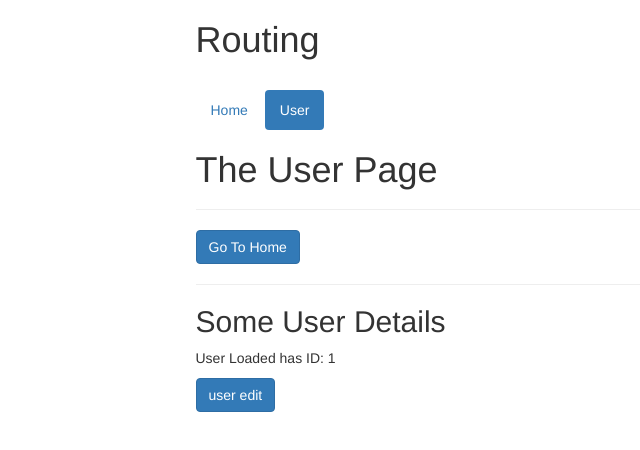
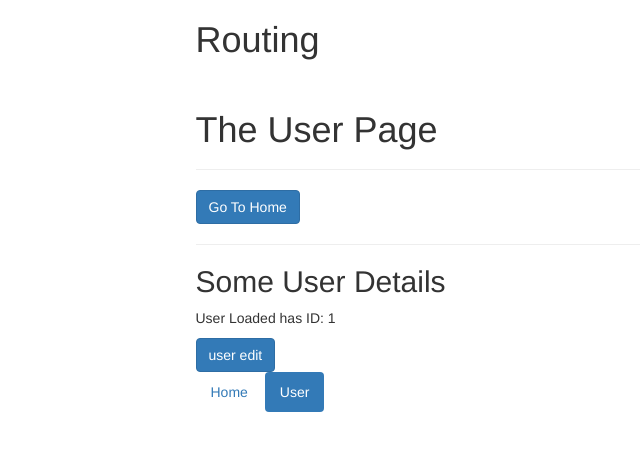
Before and after one commit to Ayazadeh/VueWithMaximilian, a Vue app in the folder Vuejs/20/: page /user/1 in a window 1280 px wide. Shown: the top 450 px of the page, without its empty margins (167-807 px from the left). Built offline with nearby package versions, Linux system fonts and the light colour scheme.

Commit message:
Vue2: Multiple Router Views (Named Router Views)

```diff
--- a/Vuejs/20/src/App.vue
+++ b/Vuejs/20/src/App.vue
@@ -4,8 +4,10 @@
       <div class="col-xs-12 col-sm-8 col-sm-offset-2 col-md-6 col-md-offset-3">
         <h1>Routing</h1>
         <br />
-        <app-header></app-header>
+        <!-- <app-header></app-header> -->
+        <router-view name="Header-top"></router-view>
         <router-view></router-view>
+        <router-view name="Header-bottom"></router-view>
       </div>
     </div>
   </div>
--- a/Vuejs/20/src/routes.js
+++ b/Vuejs/20/src/routes.js
@@ -3,14 +3,27 @@ import UserStart from "./components/user/UserStart.vue";
 import UserDetail from "./components/user/UserDetail.vue";
 import UserEdit from "./components/user/UserEdit.vue";
 import Home from "./components/Home.vue";
+import Header from "./components/Header.vue";
 
 export const routes = [
-  { path: "", component: Home, name: "home" },
+  {
+    path: "",
+    name: "home",
+    // component: Home,
+    components: {
+      default: Home,
+      "Header-top": Header,
+    },
+  },
   // { path: "/user/:id", component: User }, // Dynamic Route
   // below code instead up code (nested route)
   {
     path: "/user",
-    component: User,
+    // component: User,
+    components: {
+      default: User,
+      "Header-bottom": Header,
+    },
     children: [
       { path: "", component: UserStart },
       { path: ":id", component: UserDetail },
```
